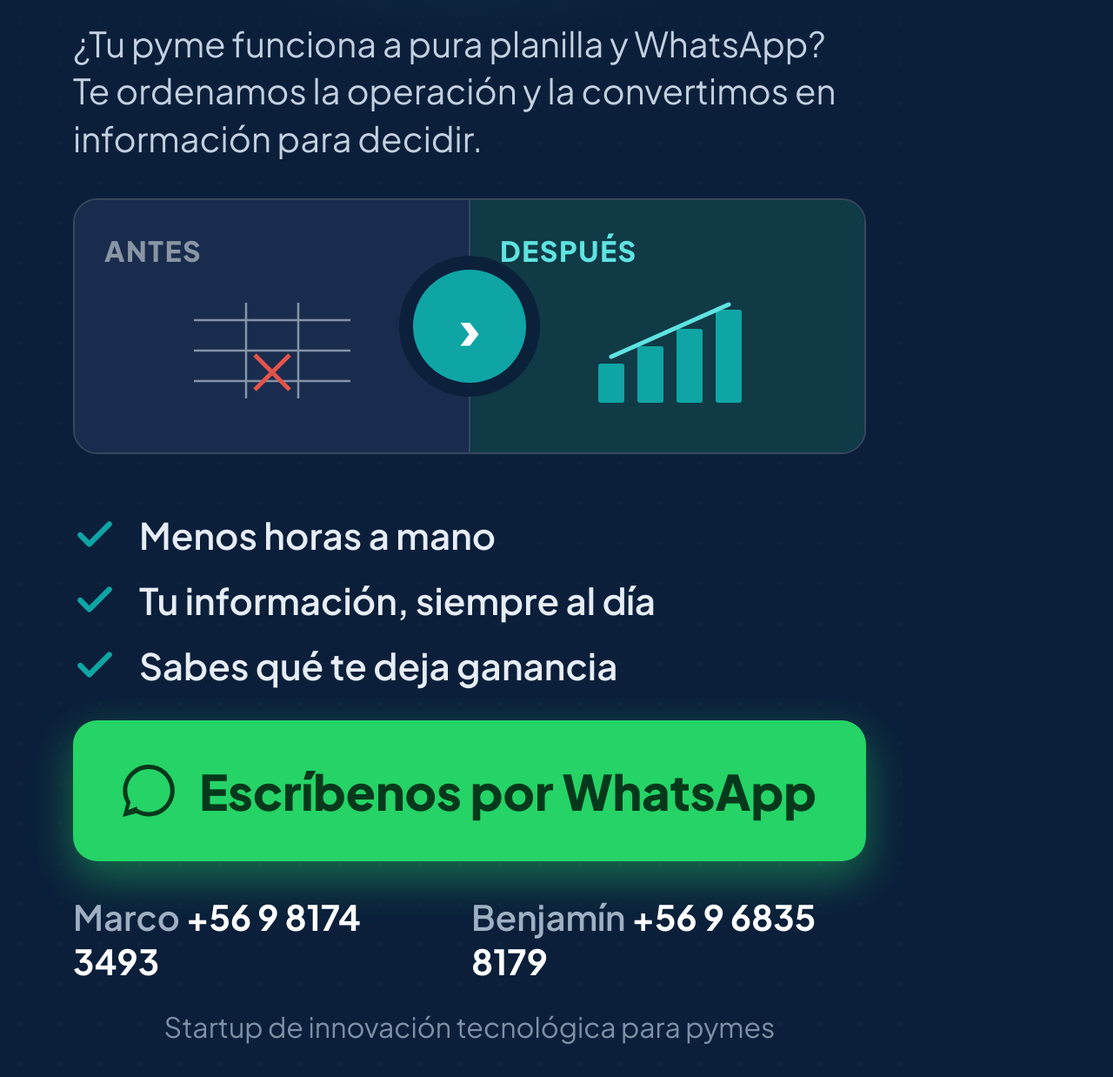
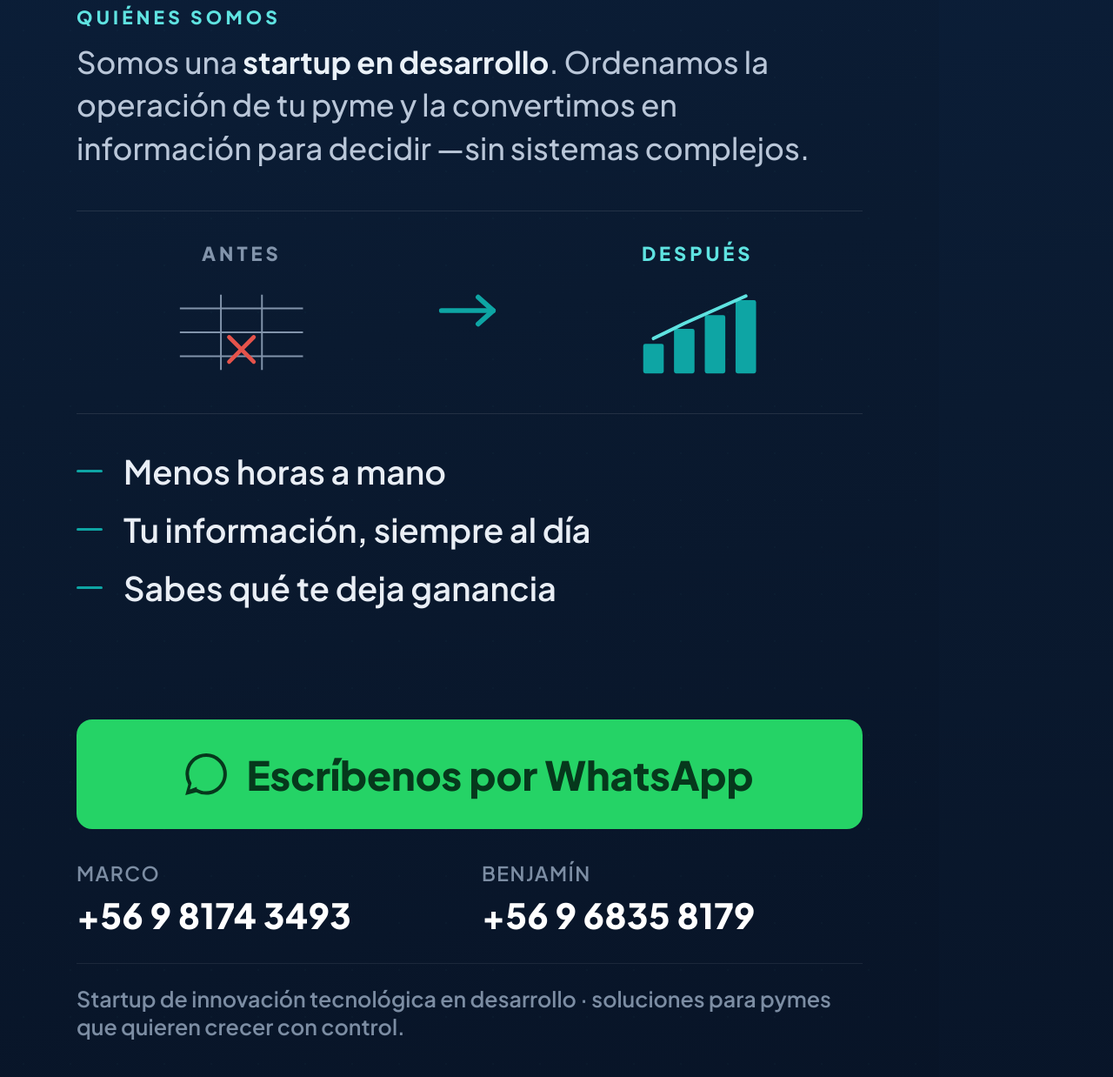
Before and after one commit to marcomunozbannura/proyecto-gestion-tecnologica, a plain HTML site: page compartir.html in a window 1280 px wide. Shown: the part 640-1878 px from the top of the page at 87% size. Drawn offline with Linux system fonts and the light colour scheme.

Commit message:
Rediseno imagen compartir: estilo editorial, quienes somos, contactos alineados

```diff
--- a/compartir.html
+++ b/compartir.html
@@ -5,110 +5,135 @@
 <title>Compartir — Piloto gratis</title>
 <link rel="preconnect" href="https://fonts.googleapis.com">
 <link rel="preconnect" href="https://fonts.gstatic.com" crossorigin>
-<link href="https://fonts.googleapis.com/css2?family=Plus+Jakarta+Sans:wght@400;600;700;800&display=swap" rel="stylesheet">
+<link href="https://fonts.googleapis.com/css2?family=Plus+Jakarta+Sans:wght@400;500;600;700;800&display=swap" rel="stylesheet">
 <style>
   *{ margin:0; padding:0; box-sizing:border-box; }
   html,body{ width:1080px; height:1920px; overflow:hidden; }
-  body{ font-family:'Plus Jakarta Sans', sans-serif; background:#0B1F3A; color:#fff; position:relative; }
-  .glow{ position:absolute; top:-260px; left:50%; transform:translateX(-50%); width:1300px; height:1000px;
-         background:radial-gradient(ellipse at center, rgba(14,165,164,0.40), transparent 62%); }
-  .dots{ position:absolute; inset:0; background-image:radial-gradient(rgba(94,227,225,0.6) 2px, transparent 2px);
-         background-size:46px 46px; opacity:0.05; }
-  .pad{ position:relative; z-index:2; height:100%; padding:90px 84px 80px; display:flex; flex-direction:column; }
+  body{
+    font-family:'Plus Jakarta Sans', sans-serif; color:#E9EEF5; position:relative;
+    background:
+      radial-gradient(1200px 720px at 76% -8%, rgba(14,165,164,0.22), transparent 60%),
+      linear-gradient(168deg, #0C2240 0%, #0A1A30 52%, #081427 100%);
+  }
+  /* retícula tenue de puntos: textura "tech", sin saturar */
+  .grid{ position:absolute; inset:0; background-image:radial-gradient(rgba(94,227,225,0.5) 1.5px, transparent 1.5px); background-size:54px 54px; opacity:0.045; }
+
+  .pad{ position:relative; z-index:2; height:100%; padding:92px 88px 84px; display:flex; flex-direction:column; justify-content:space-between; }
   .pad>*{ flex-shrink:0; }
 
-  /* marca */
+  /* ---------- MARCA ---------- */
   .brand{ display:flex; align-items:center; gap:22px; }
-  .brand .bar{ width:78px; height:10px; border-radius:5px; background:#0EA5A4; }
-  .brand .name{ font-size:36px; font-weight:700; color:#C3D0E0; letter-spacing:0.01em; }
+  .brand .mark{ width:66px; height:66px; border-radius:16px; border:2px solid rgba(94,227,225,0.55);
+    display:flex; align-items:center; justify-content:center; color:#5FE3E1; font-weight:800; font-size:27px; letter-spacing:0.02em; }
+  .brand .bn{ font-size:31px; font-weight:700; color:#EAF1F8; line-height:1.16; }
+  .brand .bn small{ display:block; font-size:21px; font-weight:600; color:#7C8DA3; letter-spacing:0.04em; margin-top:3px; }
 
-  /* badge piloto gratis */
-  .badge{ display:inline-flex; align-items:center; gap:20px; align-self:flex-start; margin-top:50px;
-          background:#25D366; color:#06381c; font-weight:800; font-size:50px; padding:26px 50px;
-          border-radius:999px; letter-spacing:0.01em; box-shadow:0 16px 44px rgba(37,211,102,0.4); }
-  .badge .bdot{ width:26px; height:26px; border-radius:50%; background:#06381c; }
-  .badge .sub{ font-size:30px; font-weight:700; color:#0c5a2e; }
+  /* línea fina divisoria */
+  .rule{ height:1px; background:rgba(255,255,255,0.10); }
 
-  /* titular */
-  .title{ font-size:90px; font-weight:800; line-height:1.07; letter-spacing:-0.02em; margin-top:44px; }
-  .title .t{ color:#0EA5A4; }
-  .lead{ font-size:40px; color:#C3D0E0; line-height:1.36; margin-top:30px; max-width:900px; }
+  /* ---------- ETIQUETA OFERTA ---------- */
+  .tag{ display:inline-flex; align-items:center; gap:15px; align-self:flex-start;
+    border:1.5px solid rgba(94,227,225,0.55); border-radius:999px; padding:13px 26px;
+    font-size:25px; font-weight:800; letter-spacing:0.13em; color:#5FE3E1; text-transform:uppercase; }
+  .tag .d{ width:14px; height:14px; border-radius:50%; background:#25D366; box-shadow:0 0 0 6px rgba(37,211,102,0.16); }
+  .tag .sep{ color:#3C5170; font-weight:700; }
+  .tag .muted{ color:#7C8DA3; font-weight:700; }
 
-  /* antes / después */
-  .ba{ margin-top:42px; display:flex; border-radius:28px; overflow:hidden; border:2px solid rgba(255,255,255,0.18); position:relative; }
-  .ba .half{ flex:1; padding:38px 34px; min-height:290px; }
-  .ba .antes{ background:#1A2C4D; border-right:2px solid rgba(255,255,255,0.12); }
-  .ba .despues{ background:#0F3A46; }
-  .ba .tag{ font-size:32px; font-weight:800; letter-spacing:0.05em; text-transform:uppercase; }
-  .ba .antes .tag{ color:#8A95A5; }
-  .ba .despues .tag{ color:#5FE3E1; }
-  .ba .vis{ display:block; margin:20px auto 0; width:100%; max-width:200px; }
-  .ba .sw{ position:absolute; left:50%; top:50%; transform:translate(-50%,-50%); width:130px; height:130px;
-           border-radius:50%; background:#0EA5A4; color:#fff; display:flex; align-items:center; justify-content:center;
-           font-size:66px; font-weight:800; box-shadow:0 0 0 16px rgba(11,31,58,0.92); }
+  /* ---------- TITULAR ---------- */
+  .h{ font-size:84px; font-weight:800; line-height:1.05; letter-spacing:-0.022em; color:#fff; }
+  .h .t{ color:#0EA5A4; }
 
-  /* bullets */
-  .bullets{ margin-top:44px; }
-  .b{ display:flex; align-items:center; gap:26px; font-size:42px; font-weight:600; color:#E6EDF6; margin:22px 0; }
-  .b .ck{ width:50px; height:50px; flex:none; }
+  /* ---------- QUIÉNES SOMOS ---------- */
+  .eyebrow{ font-size:21px; font-weight:800; letter-spacing:0.20em; text-transform:uppercase; color:#5FE3E1; }
+  .who{ font-size:35px; line-height:1.42; color:#B9C6D8; font-weight:500; max-width:880px; }
+  .who b{ color:#EAF1F8; font-weight:700; }
 
-  /* CTA */
-  .cta{ margin-top:auto; }
-  .cta .btn{ display:flex; align-items:center; justify-content:center; gap:28px; background:#25D366; color:#06381c;
-             font-weight:800; font-size:56px; padding:46px; border-radius:28px; box-shadow:0 18px 50px rgba(37,211,102,0.45); }
-  .cta .btn svg{ width:60px; height:60px; }
-  .cta .nums{ display:flex; justify-content:center; gap:54px; margin-top:38px; font-size:40px; font-weight:700; color:#fff; }
-  .cta .nums .lbl{ color:#9FB0C3; font-weight:600; }
-  .cta .foot{ text-align:center; font-size:32px; color:#7E90A6; margin-top:30px; }
+  /* ---------- ANTES / DESPUÉS (tira plana, sin cajas) ---------- */
+  .ba{ display:grid; grid-template-columns:1fr auto 1fr; align-items:center;
+    border-top:1px solid rgba(255,255,255,0.10); border-bottom:1px solid rgba(255,255,255,0.10); padding:34px 0; }
+  .ba .cell{ display:flex; flex-direction:column; align-items:center; gap:18px; }
+  .ba .lab{ font-size:22px; letter-spacing:0.18em; text-transform:uppercase; font-weight:800; }
+  .ba .antes .lab{ color:#8294AB; }
+  .ba .despues .lab{ color:#5FE3E1; }
+  .ba svg{ height:118px; width:auto; }
+  .ba .arrow{ color:#0EA5A4; padding:0 34px; }
+  .ba .arrow svg{ height:46px; width:auto; }
+
+  /* ---------- BENEFICIOS (marcas finas, no stickers) ---------- */
+  .bl{ display:flex; align-items:center; gap:24px; font-size:38px; color:#E9EEF5; font-weight:600; margin:20px 0; }
+  .bl .m{ width:30px; height:3px; background:#0EA5A4; border-radius:2px; flex:none; }
+
+  /* ---------- BLOQUE INFERIOR ---------- */
+  .cta{ display:flex; align-items:center; justify-content:center; gap:22px;
+    background:#25D366; color:#06381c; font-weight:800; font-size:46px; padding:34px; border-radius:18px; }
+  .cta svg{ width:48px; height:48px; }
+  .contact{ display:grid; grid-template-columns:1fr 1fr; gap:28px; margin-top:36px; }
+  .contact .c .nm{ font-size:23px; color:#7C8DA3; font-weight:600; letter-spacing:0.06em; text-transform:uppercase; margin-bottom:8px; }
+  .contact .c .ph{ font-size:40px; color:#fff; font-weight:800; letter-spacing:0.01em; }
+  .foot{ margin-top:30px; padding-top:24px; border-top:1px solid rgba(255,255,255,0.08);
+    font-size:25px; color:#7C8DA3; font-weight:600; }
+  .foot b{ color:#9FB0C3; font-weight:700; }
 </style>
 </head>
 <body>
-  <div class="glow"></div>
-  <div class="dots"></div>
+  <div class="grid"></div>
   <div class="pad">
 
-    <div class="brand"><span class="bar"></span><span class="name">Proyecto de Gestión Tecnológica</span></div>
+    <!-- TOP -->
+    <div>
+      <div class="brand">
+        <div class="mark">PG</div>
+        <div class="bn">Proyecto de Gestión Tecnológica<small>Startup de innovación tecnológica</small></div>
+      </div>
 
-    <div class="badge"><span class="bdot"></span>PILOTO GRATIS <span class="sub">· sin compromiso</span></div>
+      <div class="rule" style="margin:42px 0 40px"></div>
 
-    <div class="title">Procesos automáticos, <span class="t">resultados a la vista.</span></div>
-    <div class="lead">¿Tu pyme funciona a pura planilla y WhatsApp? Te ordenamos la operación y la convertimos en información para decidir.</div>
+      <div class="tag"><span class="d"></span>Piloto gratis <span class="sep">·</span><span class="muted">sin compromiso</span></div>
 
-    <div class="ba">
-      <div class="half antes">
-        <div class="tag">Antes</div>
-        <svg class="vis" viewBox="0 0 200 150" xmlns="http://www.w3.org/2000/svg">
-          <g stroke="#8593A8" stroke-width="2.5"><line x1="10" y1="40" x2="190" y2="40"/><line x1="10" y1="75" x2="190" y2="75"/><line x1="10" y1="110" x2="190" y2="110"/><line x1="70" y1="20" x2="70" y2="130"/><line x1="130" y1="20" x2="130" y2="130"/></g>
-          <line x1="80" y1="80" x2="120" y2="120" stroke="#E5534B" stroke-width="5"/>
-          <line x1="120" y1="80" x2="80" y2="120" stroke="#E5534B" stroke-width="5"/>
-        </svg>
+      <h1 class="h" style="margin-top:34px">Procesos automáticos,<br><span class="t">resultados a la vista.</span></h1>
+
+      <p class="eyebrow" style="margin-top:46px">Quiénes somos</p>
+      <p class="who" style="margin-top:14px">Somos una <b>startup en desarrollo</b>. Ordenamos la operación de tu pyme y la convertimos en información para decidir —sin sistemas complejos.</p>
+
+      <div class="ba" style="margin-top:46px">
+        <div class="cell antes">
+          <span class="lab">Antes</span>
+          <svg viewBox="0 0 200 150" xmlns="http://www.w3.org/2000/svg">
+            <g stroke="#8294AB" stroke-width="2.5"><line x1="10" y1="40" x2="190" y2="40"/><line x1="10" y1="75" x2="190" y2="75"/><line x1="10" y1="110" x2="190" y2="110"/><line x1="70" y1="20" x2="70" y2="130"/><line x1="130" y1="20" x2="130" y2="130"/></g>
+            <line x1="82" y1="82" x2="118" y2="118" stroke="#E5534B" stroke-width="6" stroke-linecap="round"/>
+            <line x1="118" y1="82" x2="82" y2="118" stroke="#E5534B" stroke-width="6" stroke-linecap="round"/>
+          </svg>
+        </div>
+        <div class="arrow">
+          <svg viewBox="0 0 40 24" fill="none" stroke="currentColor" stroke-width="3" stroke-linecap="round" stroke-linejoin="round"><line x1="3" y1="12" x2="34" y2="12"/><polyline points="25 4 34 12 25 20"/></svg>
+        </div>
+        <div class="cell despues">
+          <span class="lab">Después</span>
+          <svg viewBox="0 0 200 150" xmlns="http://www.w3.org/2000/svg">
+            <g fill="#0EA5A4"><rect x="20" y="92" width="30" height="43" rx="3"/><rect x="65" y="70" width="30" height="65" rx="3"/><rect x="110" y="50" width="30" height="85" rx="3"/><rect x="155" y="28" width="30" height="107" rx="3"/></g>
+            <polyline points="35,84 80,62 125,42 170,22" fill="none" stroke="#5FE3E1" stroke-width="5" stroke-linecap="round" stroke-linejoin="round"/>
+          </svg>
+        </div>
       </div>
-      <div class="half despues">
-        <div class="tag">Después</div>
-        <svg class="vis" viewBox="0 0 200 150" xmlns="http://www.w3.org/2000/svg">
-          <g fill="#0EA5A4"><rect x="20" y="90" width="30" height="45" rx="3"/><rect x="65" y="70" width="30" height="65" rx="3"/><rect x="110" y="50" width="30" height="85" rx="3"/><rect x="155" y="28" width="30" height="107" rx="3"/></g>
-          <polyline points="35,82 80,62 125,42 170,22" fill="none" stroke="#5FE3E1" stroke-width="5" stroke-linecap="round"/>
-        </svg>
+
+      <div style="margin-top:42px">
+        <div class="bl"><span class="m"></span>Menos horas a mano</div>
+        <div class="bl"><span class="m"></span>Tu información, siempre al día</div>
+        <div class="bl"><span class="m"></span>Sabes qué te deja ganancia</div>
       </div>
-      <div class="sw">&#8250;</div>
     </div>
 
-    <div class="bullets">
-      <div class="b"><svg class="ck" viewBox="0 0 24 24" fill="none" stroke="#0EA5A4" stroke-width="3" stroke-linecap="round" stroke-linejoin="round"><polyline points="20 6 9 17 4 12"/></svg>Menos horas a mano</div>
-      <div class="b"><svg class="ck" viewBox="0 0 24 24" fill="none" stroke="#0EA5A4" stroke-width="3" stroke-linecap="round" stroke-linejoin="round"><polyline points="20 6 9 17 4 12"/></svg>Tu información, siempre al día</div>
-      <div class="b"><svg class="ck" viewBox="0 0 24 24" fill="none" stroke="#0EA5A4" stroke-width="3" stroke-linecap="round" stroke-linejoin="round"><polyline points="20 6 9 17 4 12"/></svg>Sabes qué te deja ganancia</div>
-    </div>
-
-    <div class="cta">
-      <div class="btn">
+    <!-- BOTTOM -->
+    <div>
+      <div class="cta">
         <svg viewBox="0 0 24 24" fill="#06381c" aria-hidden="true"><path d="M.057 24l1.687-6.163a11.867 11.867 0 01-1.587-5.946C.16 5.335 5.495 0 12.05 0a11.82 11.82 0 018.413 3.488 11.82 11.82 0 013.48 8.414c-.003 6.557-5.338 11.892-11.893 11.892a11.9 11.9 0 01-5.688-1.448L.057 24zm6.597-3.807c1.676.995 3.276 1.591 5.392 1.592 5.448 0 9.886-4.434 9.889-9.885.002-5.462-4.415-9.89-9.881-9.892-5.452 0-9.887 4.434-9.889 9.884a9.86 9.86 0 001.51 5.26l-.999 3.648 3.978-1.607z"/></svg>
         Escríbenos por WhatsApp
       </div>
-      <div class="nums">
-        <div><span class="lbl">Marco</span> +56 9 8174 3493</div>
-        <div><span class="lbl">Benjamín</span> +56 9 6835 8179</div>
+      <div class="contact">
+        <div class="c"><div class="nm">Marco</div><div class="ph">+56 9 8174 3493</div></div>
+        <div class="c"><div class="nm">Benjamín</div><div class="ph">+56 9 6835 8179</div></div>
       </div>
-      <div class="foot">Startup de innovación tecnológica para pymes</div>
+      <div class="foot">Startup de innovación tecnológica en desarrollo · soluciones para pymes que quieren crecer con control.</div>
     </div>
 
   </div>
```
Also changed, not shown: compartir.png.
